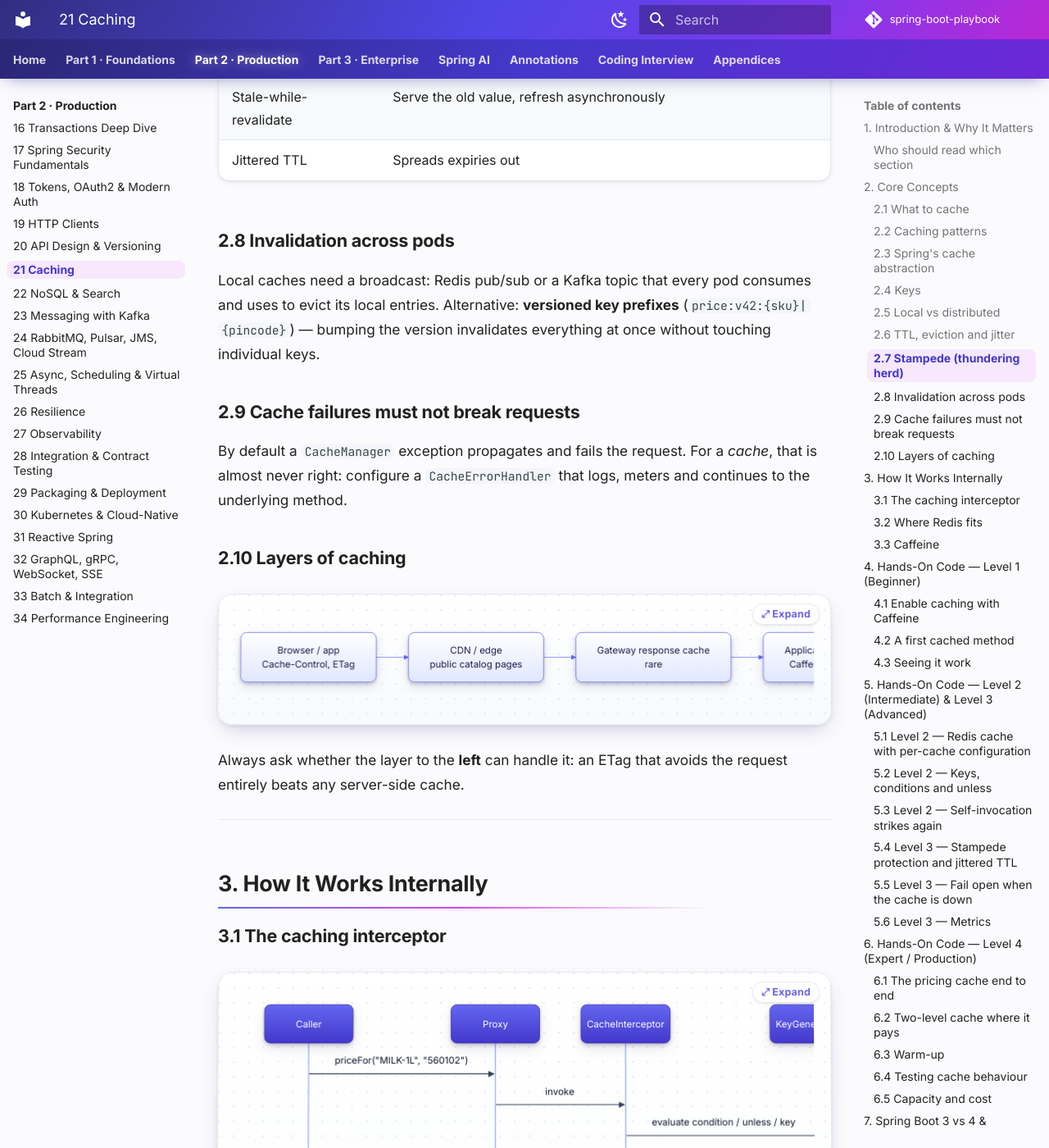
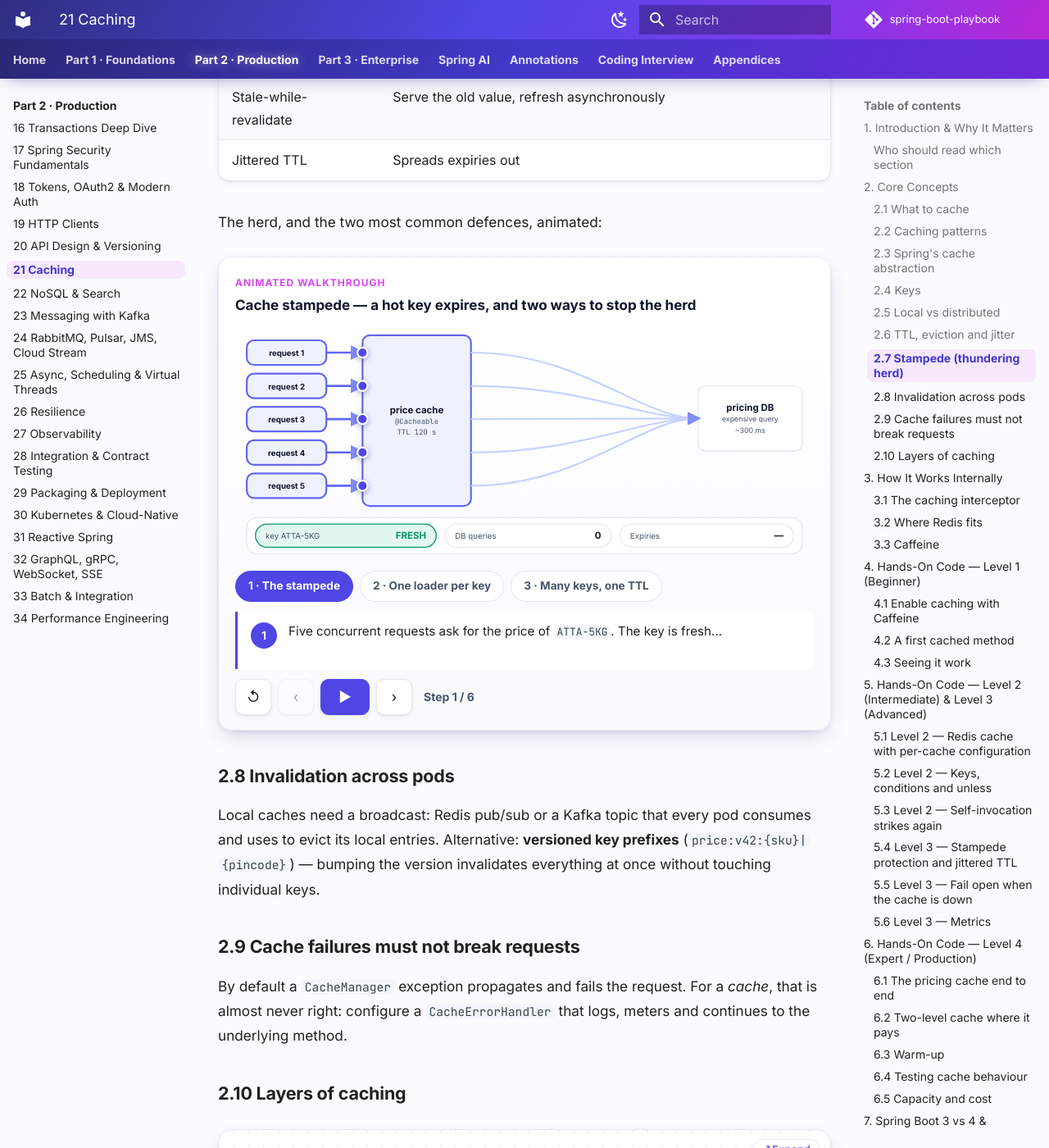
Before and after one commit to khiruashish/spring-boot-playbook, an MkDocs documentation site: the page built from docs/part-2-production/21-caching.md, in a window 1280 px wide and 1400 px high, scrolled down 5328 px. Shown: the whole window at 82% size. Built offline with MkDocs 1.6.1 and Material for MkDocs 9.7.7, drawn with Linux system fonts in a browser that asks for light colours; comment, search, counter and statistics services are not loaded.

Commit message:
Add cache stampede animation (Ch 21 §2.7)
Three scenes: five concurrent misses on an expired hot key all
querying the database, @Cacheable(sync = true) letting one caller
load per key, and jittered TTLs spreading the expiry of many keys.

Co-Authored-By: Claude Opus 5.5 <noreply@anthropic.com>
Claude-Session: https://claude.ai/code/session_019tfTGPAd6nb2qgVo5uYMhL

```diff
--- a/docs/part-2-production/21-caching.md
+++ b/docs/part-2-production/21-caching.md
@@ -115,6 +115,10 @@ When a hot key expires, every concurrent request misses. Defences:
 | Refresh-ahead | Recompute before expiry (Caffeine `refreshAfterWrite`) |
 | Stale-while-revalidate | Serve the old value, refresh asynchronously |
 | Jittered TTL | Spreads expiries out |
+
+The herd, and the two most common defences, animated:
+
+--8<-- "docs/snippets/animations/cache-stampede.html"
 
 ### 2.8 Invalidation across pods
 
--- /dev/null
+++ b/docs/snippets/animations/cache-stampede.html
@@ -0,0 +1,70 @@
+<div class="pb-anim" data-pb-anim>
+<div class="pb-anim-head"><span class="pb-anim-kicker">Animated walkthrough</span><span class="pb-anim-title">Cache stampede — a hot key expires, and two ways to stop the herd</span></div>
+<div class="pb-anim-stage">
+<svg viewBox="0 30 800 320" role="img" aria-labelledby="pb-stp-title pb-stp-desc" xmlns="http://www.w3.org/2000/svg">
+<title id="pb-stp-title">Cache stampede</title>
+<desc id="pb-stp-desc">Five concurrent requests for the same price hit the cache. When the key expires they all miss together and run the same expensive database query. With @Cacheable(sync = true) a per-key lock lets one caller load while the others wait. Jittered TTLs spread the expiry of many keys so reloads arrive as a trickle.</desc>
+<defs><marker id="pb-stp-arrow" viewBox="0 0 10 10" refX="8" refY="5" markerWidth="7" markerHeight="7" orient="auto-start-reverse"><path d="M0 0 L10 5 L0 10 z" fill="#818cf8"/></marker></defs>
+<g data-node="r1"><rect class="pb-box" x="16" y="47" width="110" height="34" rx="10" fill="#ffffff" stroke="#cbd5e1"/><text class="t-b t-11 t-c" x="71" y="68.5">request 1</text></g>
+<g data-node="r2"><rect class="pb-box" x="16" y="93" width="110" height="34" rx="10" fill="#ffffff" stroke="#cbd5e1"/><text class="t-b t-11 t-c" x="71" y="114.5">request 2</text></g>
+<g data-node="r3"><rect class="pb-box" x="16" y="139" width="110" height="34" rx="10" fill="#ffffff" stroke="#cbd5e1"/><text class="t-b t-11 t-c" x="71" y="160.5">request 3</text></g>
+<g data-node="r4"><rect class="pb-box" x="16" y="185" width="110" height="34" rx="10" fill="#ffffff" stroke="#cbd5e1"/><text class="t-b t-11 t-c" x="71" y="206.5">request 4</text></g>
+<g data-node="r5"><rect class="pb-box" x="16" y="231" width="110" height="34" rx="10" fill="#ffffff" stroke="#cbd5e1"/><text class="t-b t-11 t-c" x="71" y="252.5">request 5</text></g>
+<g data-node="cache"><rect class="pb-box pb-band" x="176" y="40" width="150" height="236" rx="10" fill="#eef2ff" stroke="#6366f1"/><text class="t-b t-c" x="251" y="147.5">price cache</text><text class="t-xs t-sub t-mono t-c" x="251" y="162.5">@Cacheable</text><text class="t-xs t-sub t-mono t-c" x="251" y="177.5">TTL 120 s</text></g>
+<g data-node="db"><rect class="pb-box" x="640" y="110" width="144" height="90" rx="10" fill="#ffffff" stroke="#cbd5e1"/><text class="t-b t-c" x="712" y="144.5">pricing DB</text><text class="t-xs t-sub t-c" x="712" y="159.5">expensive query</text><text class="t-xs t-sub t-c" x="712" y="174.5">~300 ms</text></g>
+<path class="pb-route" data-path="in1" d="M126 64 L176 64" fill="none" stroke="#a5b4fc" stroke-width="2.5" marker-end="url(#pb-stp-arrow)"/>
+<path class="pb-route" data-path="in2" d="M126 110 L176 110" fill="none" stroke="#a5b4fc" stroke-width="2.5" marker-end="url(#pb-stp-arrow)"/>
+<path class="pb-route" data-path="in3" d="M126 156 L176 156" fill="none" stroke="#a5b4fc" stroke-width="2.5" marker-end="url(#pb-stp-arrow)"/>
+<path class="pb-route" data-path="in4" d="M126 202 L176 202" fill="none" stroke="#a5b4fc" stroke-width="2.5" marker-end="url(#pb-stp-arrow)"/>
+<path class="pb-route" data-path="in5" d="M126 248 L176 248" fill="none" stroke="#a5b4fc" stroke-width="2.5" marker-end="url(#pb-stp-arrow)"/>
+<g data-scenes="herd jitter">
+<path class="pb-route" data-path="miss1" d="M326 64 C 480 64 560 155 640 155" fill="none" stroke="#a5b4fc" stroke-width="2.5" marker-end="url(#pb-stp-arrow)"/>
+<path class="pb-route" data-path="miss2" d="M326 110 C 480 110 560 155 640 155" fill="none" stroke="#a5b4fc" stroke-width="2.5" marker-end="url(#pb-stp-arrow)"/>
+<path class="pb-route" data-path="miss3" d="M326 156 C 480 156 560 155 640 155" fill="none" stroke="#a5b4fc" stroke-width="2.5" marker-end="url(#pb-stp-arrow)"/>
+<path class="pb-route" data-path="miss4" d="M326 202 C 480 202 560 155 640 155" fill="none" stroke="#a5b4fc" stroke-width="2.5" marker-end="url(#pb-stp-arrow)"/>
+<path class="pb-route" data-path="miss5" d="M326 248 C 480 248 560 155 640 155" fill="none" stroke="#a5b4fc" stroke-width="2.5" marker-end="url(#pb-stp-arrow)"/>
+</g>
+<g data-scenes="sync">
+<g data-node="lock"><rect class="pb-box pb-band" x="410" y="110" width="150" height="90" rx="10" fill="#eef2ff" stroke="#6366f1"/><text class="t-b t-c" x="485" y="144.5">per-key lock</text><text class="t-xs t-sub t-mono t-c" x="485" y="159.5">sync = true</text><text class="t-xs t-sub t-mono t-c" x="485" y="174.5">one loader per key</text></g>
+<path class="pb-route" data-path="lock1" d="M326 64 C 370 64 380 155 410 155" fill="none" stroke="#a5b4fc" stroke-width="2.5" marker-end="url(#pb-stp-arrow)"/>
+<path class="pb-route" data-path="lock2" d="M326 110 C 370 110 380 155 410 155" fill="none" stroke="#a5b4fc" stroke-width="2.5" marker-end="url(#pb-stp-arrow)"/>
+<path class="pb-route" data-path="lock3" d="M326 156 C 370 156 380 155 410 155" fill="none" stroke="#a5b4fc" stroke-width="2.5" marker-end="url(#pb-stp-arrow)"/>
+<path class="pb-route" data-path="lock4" d="M326 202 C 370 202 380 155 410 155" fill="none" stroke="#a5b4fc" stroke-width="2.5" marker-end="url(#pb-stp-arrow)"/>
+<path class="pb-route" data-path="lock5" d="M326 248 C 370 248 380 155 410 155" fill="none" stroke="#a5b4fc" stroke-width="2.5" marker-end="url(#pb-stp-arrow)"/>
+<path class="pb-route" data-path="load" d="M560 155 L640 155" fill="none" stroke="#a5b4fc" stroke-width="2.5" marker-end="url(#pb-stp-arrow)"/>
+</g>
+<rect class="pb-box" x="16" y="292" width="768" height="50" rx="14" fill="#f8fafc" stroke="#cbd5e1"/>
+<g data-tx="key" data-state="none" data-label-fresh="FRESH" data-tone-fresh="active" data-label-expired="EXPIRED" data-tone-expired="suspended" data-label-loading="LOADING · 1 caller" data-tone-loading="committed"><rect class="pb-chip" x="28" y="301" width="250" height="32" rx="16" fill="#ffffff" stroke="#cbd5e1"/><text class="t-sm" x="42" y="321.5">key ATTA-5KG</text><text class="t-b pb-tx-status" data-tx-status x="264" y="321.5" text-anchor="end">—</text></g>
+<g data-tx="dbq" data-state="none" data-label-zero="0" data-tone-zero="none" data-label-one="1" data-tone-one="committed" data-label-five="5 at once" data-tone-five="rolledback" data-label-herd="10,000 in 1 s" data-tone-herd="rolledback" data-label-trickle="~250 / s" data-tone-trickle="committed"><rect class="pb-chip" x="290" y="301" width="230" height="32" rx="16" fill="#ffffff" stroke="#cbd5e1"/><text class="t-sm" x="304" y="321.5">DB queries</text><text class="t-b pb-tx-status" data-tx-status x="506" y="321.5" text-anchor="end">—</text></g>
+<g data-tx="exp" data-state="none" data-label-same="all in the same second" data-tone-same="rolledback" data-label-spread="spread over 40 s" data-tone-spread="committed"><rect class="pb-chip" x="532" y="301" width="240" height="32" rx="16" fill="#ffffff" stroke="#cbd5e1"/><text class="t-sm" x="546" y="321.5">Expiries</text><text class="t-b pb-tx-status" data-tx-status x="758" y="321.5" text-anchor="end">—</text></g>
+<circle class="pb-anim-token" r="9" cx="-40" cy="-40" fill="#4f46e5" stroke="#ffffff" stroke-width="2.5"/>
+</svg>
+</div>
+<div class="pb-anim-script" data-scene="herd">
+<p class="pb-anim-scene-title"><strong>1 · The stampede</strong></p>
+<ol>
+<li data-par="in1 in2 in3 in4 in5" data-hl="r1 r2 r3 r4 r5 cache" data-tx="key:fresh dbq:zero exp:none">Five concurrent requests ask for the price of <code>ATTA-5KG</code>. The key is fresh…</li>
+<li data-par="in1:rev in2:rev in3:rev in4:rev in5:rev" data-hl="r1 r2 r3 r4 r5" data-tx="key:fresh dbq:zero exp:none">…so all five are cache hits, answered in about a millisecond. The database isn't touched.</li>
+<li data-hl="cache" data-tx="key:expired dbq:zero exp:none">The 120-second TTL runs out.</li>
+<li data-par="in1 in2 in3 in4 in5" data-hl="cache" data-warn="cache" data-tx="key:expired dbq:zero exp:none">The next five requests arrive in the same instant, and <strong>every one of them misses</strong>…</li>
+<li data-par="miss1 miss2 miss3 miss4 miss5" data-hl="db" data-warn="db" data-tx="key:expired dbq:five exp:none">…so all five run the same expensive query. At hundreds of requests per second, one hot key expiring can flatten the database: the <strong>thundering herd</strong>.</li>
+<li data-par="miss1:rev miss2:rev miss3:rev miss4:rev miss5:rev" data-hl="cache" data-tx="key:fresh dbq:five exp:none">Five identical results come back and the same key is written five times. Four of those queries were wasted.</li>
+</ol></div>
+<div class="pb-anim-script" data-scene="sync">
+<p class="pb-anim-scene-title"><strong>2 · One loader per key</strong></p>
+<ol>
+<li data-par="in1 in2 in3 in4 in5" data-hl="cache" data-tx="key:expired dbq:zero exp:none">Same expiry, but the method is now <code>@Cacheable(sync = true)</code>.</li>
+<li data-par="lock1 lock2 lock3 lock4 lock5" data-hl="lock" data-tx="key:loading dbq:zero exp:none">All five misses meet a <strong>per-key lock</strong>. The first caller loads the value; the other four wait for its result instead of querying.</li>
+<li data-path="load" data-hl="db" data-tx="key:loading dbq:one exp:none">Exactly <strong>one query</strong> reaches the database.</li>
+<li data-path="load:rev" data-hl="lock cache" data-tx="key:fresh dbq:one exp:none">The loader stores the value in the cache and releases the lock…</li>
+<li data-par="in1:rev in2:rev in3:rev in4:rev in5:rev" data-hl="r1 r2 r3 r4 r5" data-tx="key:fresh dbq:one exp:none">…and all five requests get the same value. Note that <code>sync = true</code> locks <em>inside one JVM</em> (Caffeine); across pods with Redis you need a locking cache writer, a distributed lock, or stale-while-revalidate.</li>
+</ol></div>
+<div class="pb-anim-script" data-scene="jitter">
+<p class="pb-anim-scene-title"><strong>3 · Many keys, one TTL</strong></p>
+<ol>
+<li data-hl="cache" data-tx="key:fresh dbq:zero exp:same">A different herd: after a deploy, warm-up writes 10,000 prices at once, all with exactly 120 s TTL.</li>
+<li data-par="miss1 miss2 miss3 miss4 miss5" data-hl="db" data-warn="db cache" data-tx="key:expired dbq:herd exp:same">Two minutes later they all expire <strong>in the same second</strong>. It's a stampede across keys, not just on one.</li>
+<li data-hl="cache" data-tx="key:fresh dbq:zero exp:spread">Fix: <strong>jitter</strong>. With TTL = 120 s ± 20 s (§5.4), expiries spread over 40 seconds…</li>
+<li data-par="miss2 miss4" data-hl="db" data-tx="key:fresh dbq:trickle exp:spread">…so the database sees a steady trickle of reloads instead of a spike.</li>
+</ol></div>
+</div>
```
